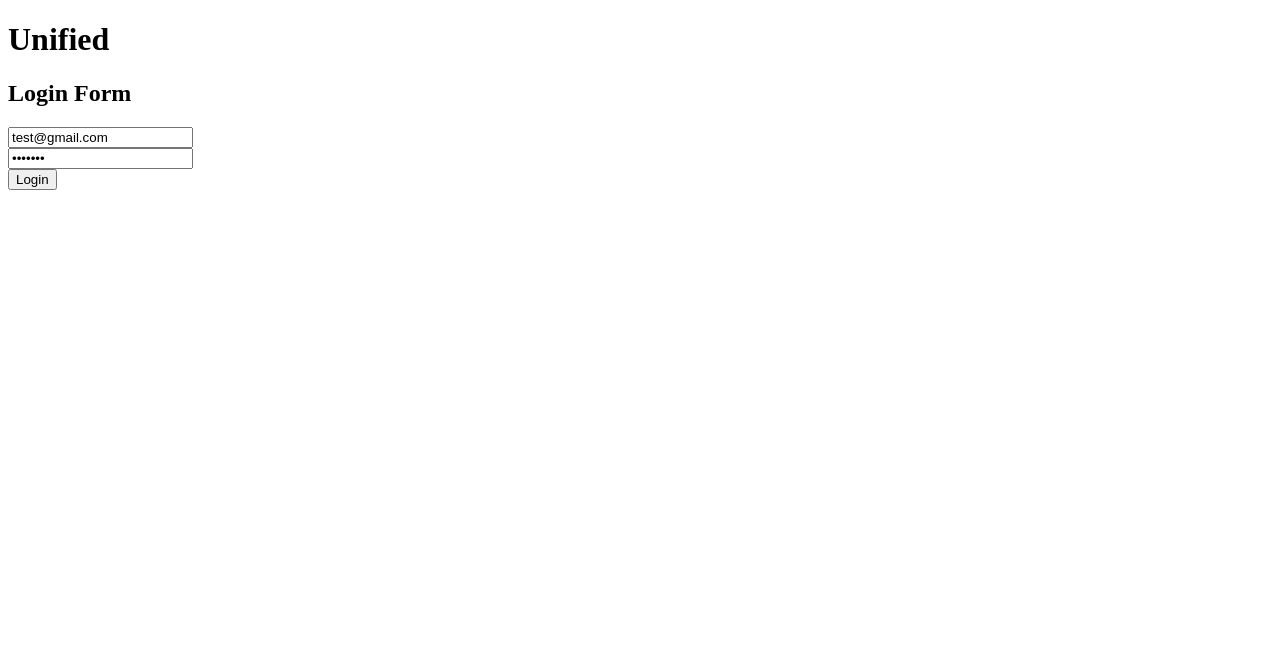
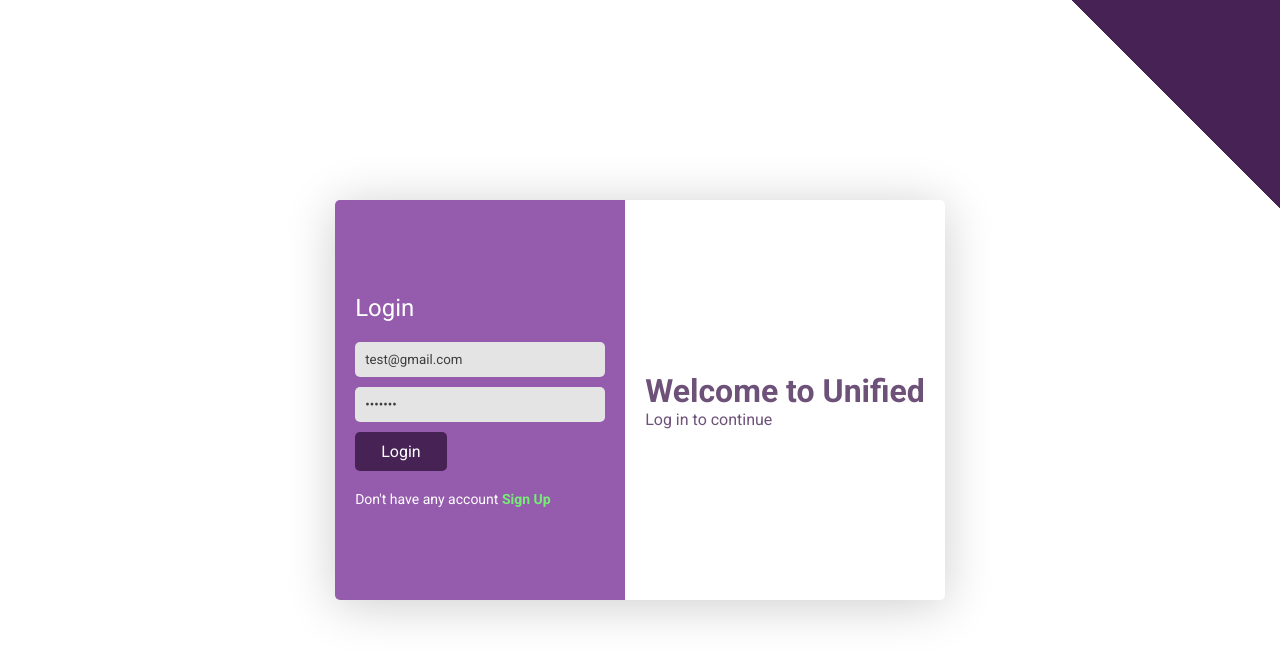
Before and after one commit to TumeloLutaka/unified, a plain HTML site: page index.html in a window 1280 px wide. Drawn offline with Linux system fonts and the light colour scheme.

Commit message:
Working on login UI

```diff
--- /dev/null
+++ b/css/login.css
@@ -0,0 +1,89 @@
+#sign-up-btn {
+    font-weight: 600;
+    color: var(--col-secondary);
+    cursor: pointer;
+}
+.login-background {
+    background: linear-gradient(45deg, white 90%, var(--col-primary) 10%);
+}
+
+.login-container {
+    display: flex;
+    width: fit-content;
+    height: 400px;
+    border-radius: 5px;
+    background-color: white;
+    box-shadow: 0px 5px 50px rgba(0, 0, 0, 0.2);
+    overflow: hidden;
+}
+
+.login-container div {
+    display: flex;
+    flex-direction: column;
+    justify-content: center;
+    padding: 20px;
+}
+
+.login-container-left {
+    background-color: var(--col-primary-light);
+    /* background: linear-gradient(90deg, white,  var(--col-primary-light)); */
+}
+
+.login-container-left p {
+    font-size: 14px;
+    margin: 20px 0;
+    color: white;
+}
+
+.login-container-left form h2 {
+    font-weight: 400;
+    margin: 20px 0;
+    color: white;
+}
+
+.login-container-left form input {
+    width: 250px;
+    margin-bottom: 10px;
+    padding: 10px;
+    border: none;
+    border-radius: 5px;
+    background-color: #e4e4e4;
+    color: #3d3d3d;
+}
+
+.login-container-left form input:focus {
+    outline: none;
+}
+
+.login-container-left form label {
+    margin-bottom: 5px;
+}
+
+.login-container-right {
+    position: relative;
+    /* background-image: url(../images/login-background.jpg);
+    background-size: cover;
+    background-position: center; */
+    overflow: hidden;
+}
+
+.login-container-right h1, p{
+    color: var(--col-primary);
+}
+
+.login-container-right::after {
+    content: "";
+    position: absolute;
+    top: 0;
+    left: 0;
+    width: 100%;
+    height: 100%;
+    background-color: hsla(0, 0%, 100%, 0.212);
+    pointer-events: none;
+}
+
+.special-text {
+    background: linear-gradient(90deg, var(--col-secondary), var(--col-primary));
+    -webkit-background-clip: text;
+    -webkit-text-fill-color: transparent;
+}
--- a/css/main.css
+++ b/css/main.css
@@ -3,6 +3,7 @@
 
 @import url(variables.css);
 @import url(buttons.css);
+@import url(login.css);
 @import url(side-bar.css);
 @import url(list-view.css);
 @import url(form-container.css);
@@ -13,7 +14,6 @@ body {
     justify-content: center;
     width: 100vw;
     height: 100vh;
-    background-color: rgb(146, 131, 161);
 }
 
 .content {
--- a/css/variables.css
+++ b/css/variables.css
@@ -1,9 +1,11 @@
 :root {
     --col-primary: #462255;
+    --col-primary-light: #955cad;
     --col-danger: crimson;
     --col-secondary: #76ec76;
     --col-lightgrey: #ebebee;
     --col-secondarygrey: #858585;
+    --col-overlay-primary: #4622553a;
 }
 
 * {
--- a/index.html
+++ b/index.html
@@ -4,17 +4,24 @@
     <meta charset="UTF-8">
     <meta name="viewport" content="width=device-width, initial-scale=1.0">
     <title>Unified - Login</title>
+    <link rel="stylesheet" href="./css/main.css">
 </head>
-<body>
-    <h1>Unified</h1>
-
-    <form id="login-form">
-        <h2>Login Form</h1>
-
-        <input required type="email" id="email" placeholder="Email address" value="test@gmail.com"><br>
-        <input required type="password" id="password" placeholder="Password" value="testing"><br>
-        <button type="submit" id="login-button">Login</button>
-    </form>
+<body class="login-background">
+    <div class="login-container">
+        <div class="login-container-left">
+            <form id="login-form">
+                <h2>Login</h2>
+                <input required type="email" id="email" placeholder="Email address" value="test@gmail.com"><br>
+                <input required type="password" id="password" placeholder="Password" value="testing"><br>
+                <button type="submit" id="login-button" class="btn btn-primary-form">Login</button>
+            </form>
+            <p>Don't have any account <span id="sign-up-btn">Sign Up</span></p>
+        </div>
+        <div class="login-container-right">
+            <h1>Welcome to Unified</h1>
+            <p>Log in to continue</p>
+        </div>
+    </div>
 
     <script type="module" src="javascript/login.js"></script>
 </body>
```
Also changed, not shown: images/login-background.jpg (added).
